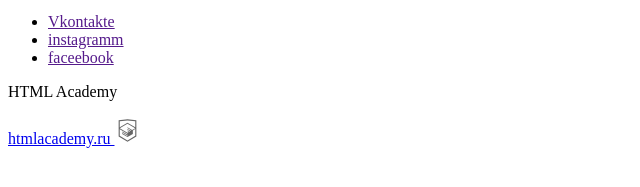
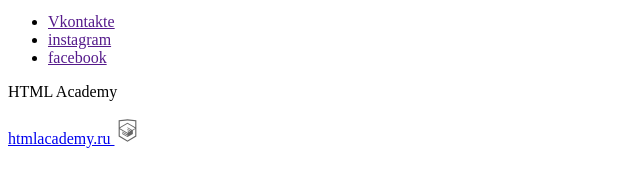
Before and after one commit to askomarov/1422707-cat-energy-20, a website: page source/form.html in a window 1280 px wide. Shown: the part 605-792 px from the top of the page, 0-640 px from the left. Drawn offline with Linux system fonts and the light colour scheme.

Commit message:
changed name social link

```diff
--- a/source/form.html
+++ b/source/form.html
@@ -76,12 +76,12 @@
         </li>
         <li class="footer__social-item">
           <a href="" class="footer__social-link footer__social-link--inst">
-            instagramm
+            instagram
           </a>
         </li>
         <li class="footer__social-item">
           <a href="" class="footer__social-link footer__social-link--fb">
-            faceebook
+            facebook
           </a>
         </li>
       </ul>
```
Also changed, not shown: source/catalog.html (+2 -2 lines), source/index.html (+2 -2 lines).
